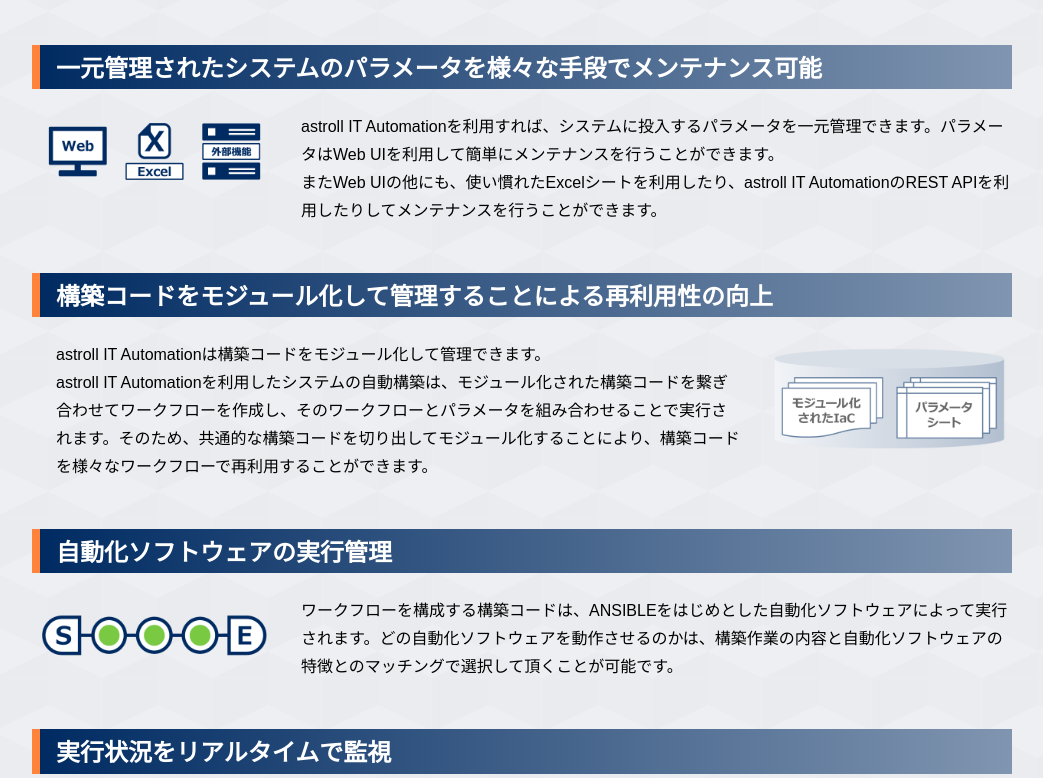
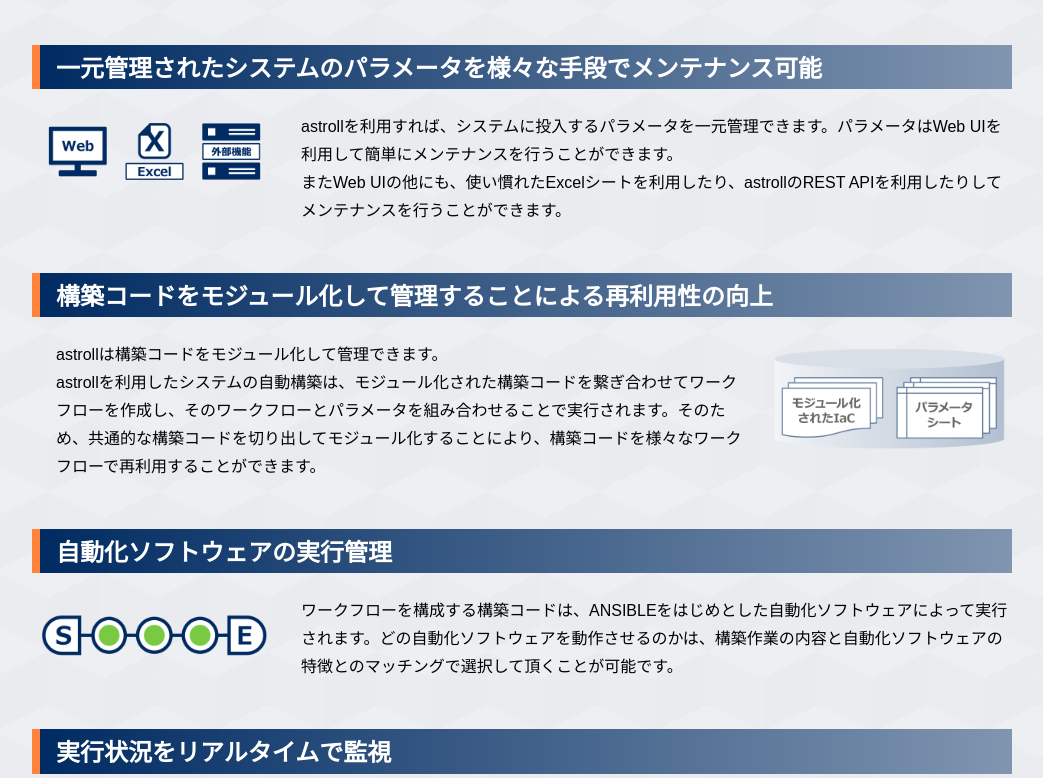
Before and after one commit to wakkysan/astroll, a plain HTML site: page overview_ja.html in a window 1280 px wide. Shown: the part 1922-2700 px from the top of the page, without its empty margins (118-1161 px from the left). Drawn offline with Linux system fonts and the light colour scheme.

Commit message:
astroll IT Automation > astroll

```diff
--- a/overview_ja.html
+++ b/overview_ja.html
@@ -153,15 +153,15 @@ Overview</h1>
 
 <div class="leftImage image25"><img src="asset/img/system_management.png" alt="メンテナンス"></div>
 
-<p>astroll IT Automationを利用すれば、システムに投入するパラメータを一元管理できます。パラメータはWeb UIを利用して簡単にメンテナンスを行うことができます。<br>
-またWeb UIの他にも、使い慣れたExcelシートを利用したり、astroll IT AutomationのREST APIを利用したりしてメンテナンスを行うことができます。</p>
+<p>astrollを利用すれば、システムに投入するパラメータを一元管理できます。パラメータはWeb UIを利用して簡単にメンテナンスを行うことができます。<br>
+またWeb UIの他にも、使い慣れたExcelシートを利用したり、astrollのREST APIを利用したりしてメンテナンスを行うことができます。</p>
 
 <h3>構築コードをモジュール化して管理することによる再利用性の向上</h3>
 
 <div class="rightImage image25"><img src="asset/img/system_module.png" alt="モジュール"></div>
 
-<p>astroll IT Automationは構築コードをモジュール化して管理できます。<br>
-astroll IT Automationを利用したシステムの自動構築は、モジュール化された構築コードを繋ぎ合わせてワークフローを作成し、そのワークフローとパラメータを組み合わせることで実行されます。そのため、共通的な構築コードを切り出してモジュール化することにより、構築コードを様々なワークフローで再利用することができます。</p>
+<p>astrollは構築コードをモジュール化して管理できます。<br>
+astrollを利用したシステムの自動構築は、モジュール化された構築コードを繋ぎ合わせてワークフローを作成し、そのワークフローとパラメータを組み合わせることで実行されます。そのため、共通的な構築コードを切り出してモジュール化することにより、構築コードを様々なワークフローで再利用することができます。</p>
 
 <h3>自動化ソフトウェアの実行管理</h3>
 
@@ -183,14 +183,14 @@ astroll IT Automationを利用したシステムの自動構築は、モジュ
 <h2><em>astroll IT Automation</em> の応用</h2>
 
 <h3>システムのインベントリ情報の取得と収集</h3>
-<p>自動化ソフトウェアの構築コードでインベントリ情報を取得すれば、それらのインベントリ情報はastroll IT Automationに自動収集できます。<br>
+<p>自動化ソフトウェアの構築コードでインベントリ情報を取得すれば、それらのインベントリ情報はastrollに自動収集できます。<br>
 IT資産管理にも活用して頂くことができます。</p>
 
 <h3>システムのインベントリ情報の妥当性をチェック</h3>
 
 <div class="rightImage"><img src="asset/img/system_check.png" alt="チェック"></div>
 
-<p>astroll IT Automationはシステムに投入予定のパラメータを世代管理できます。そのため現時点でシステムに設定されているべきパラメータの期待値をパラメータの履歴から抽出が可能です。<br>
+<p>astrollはシステムに投入予定のパラメータを世代管理できます。そのため現時点でシステムに設定されているべきパラメータの期待値をパラメータの履歴から抽出が可能です。<br>
 現時点でシステムに設定されているべきパラメータの期待値と、システムから収集したインベントリ情報とを比較することで、システムのインベントリ情報の妥当性をチェックできます。</p>
 
 </div>
```
